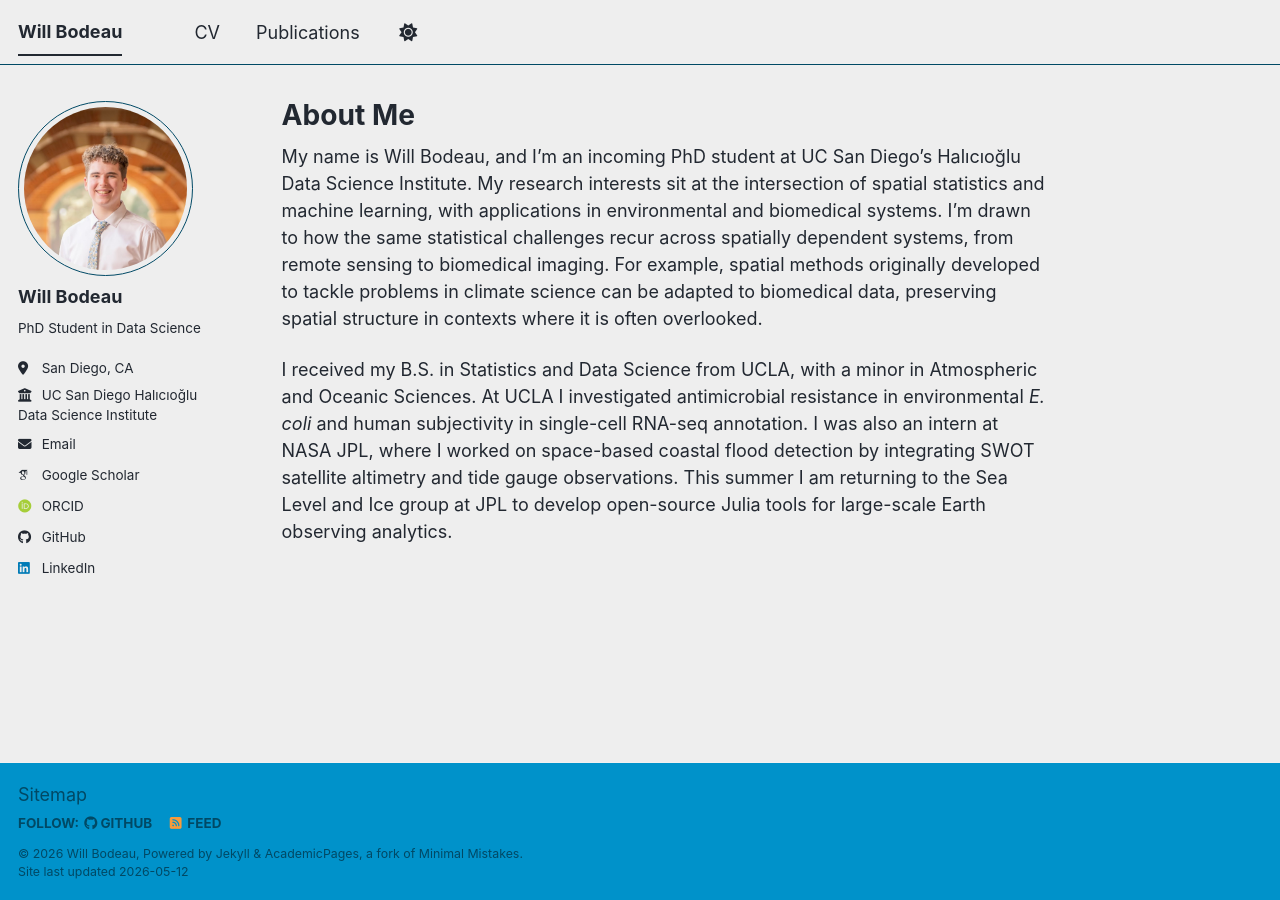
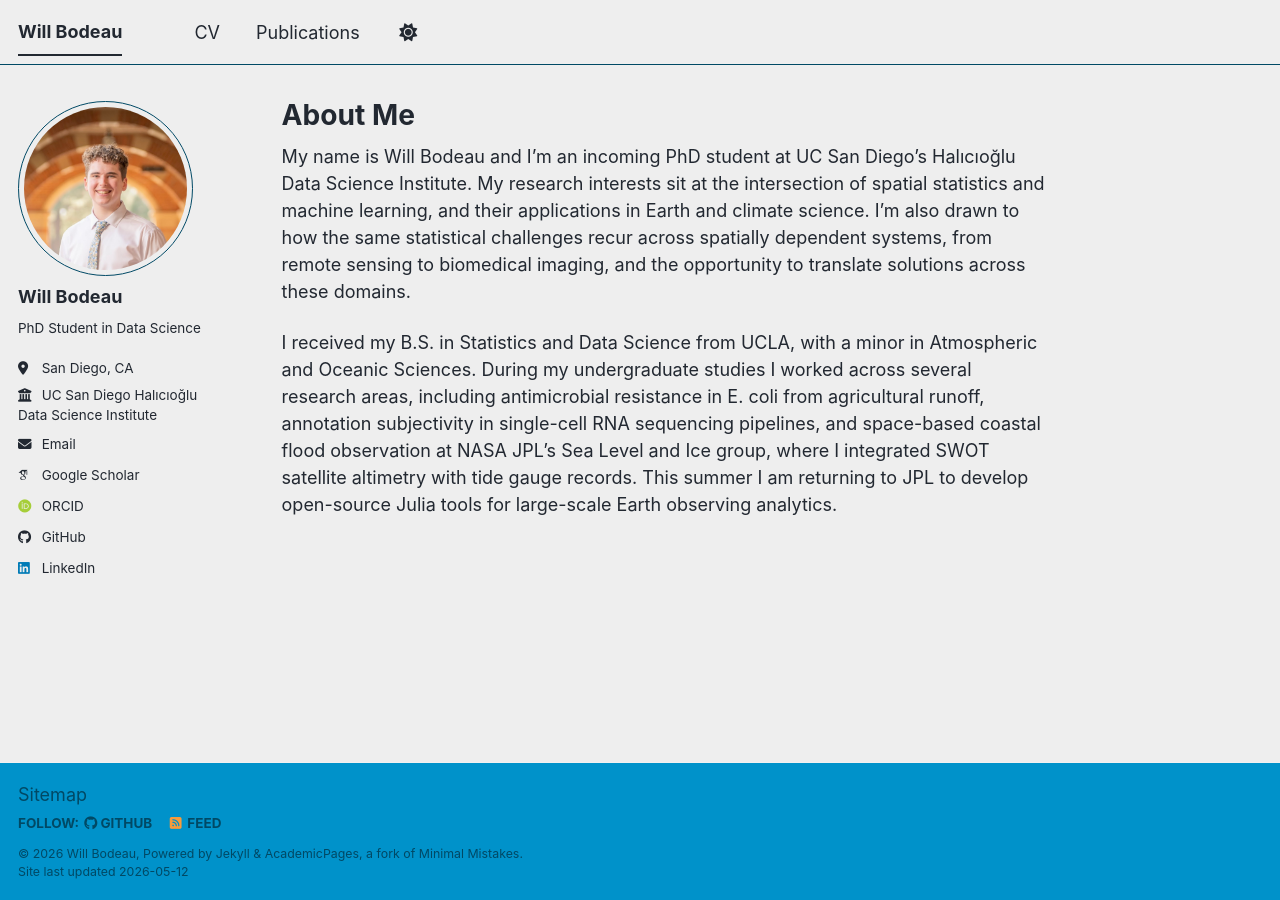
Before and after one commit to willbodeau/willbodeau.github.io, a Jekyll site: the page built from _pages/about.md, in a window 1280 px wide. Built offline with Jekyll 4.4.1, drawn with Linux system fonts in a browser that asks for light colours; some web fonts are replaced; a script bundle is joined from its source files by our own code; library files that are not in the unit come from our copies.

Commit message:
Revise about page

```diff
--- a/_pages/about.md
+++ b/_pages/about.md
@@ -7,6 +7,6 @@ redirect_from:
   - /about.html
 ---
 
-My name is Will Bodeau, and I'm an incoming PhD student at UC San Diego's Halıcıoğlu Data Science Institute. My research interests sit at the intersection of spatial statistics and machine learning, with  applications in environmental and biomedical systems. I'm drawn to how the same statistical challenges recur across spatially dependent systems, from remote sensing to biomedical imaging. For example, spatial methods originally developed to tackle problems in climate science can be adapted to biomedical data, preserving spatial structure in contexts where it is often overlooked.
+My name is Will Bodeau and I'm an incoming PhD student at UC San Diego's Halıcıoğlu Data Science Institute. My research interests sit at the intersection of spatial statistics and machine learning, and their applications in Earth and climate science. I’m also drawn to how the same statistical challenges recur across spatially dependent systems, from remote sensing to biomedical imaging, and the opportunity to translate solutions across these domains.
 
-I received my B.S. in Statistics and Data Science from UCLA, with a minor in Atmospheric and Oceanic Sciences. At UCLA I investigated antimicrobial resistance in environmental *E. coli* and human subjectivity in single-cell RNA-seq annotation. I was also an intern at NASA JPL, where I worked on space-based coastal flood detection by integrating SWOT satellite altimetry and tide gauge observations. This summer I am returning to the Sea Level and Ice group at JPL to develop open-source Julia tools for large-scale Earth observing analytics.
+I received my B.S. in Statistics and Data Science from UCLA, with a minor in Atmospheric and Oceanic Sciences. During my undergraduate studies I worked across several research areas, including antimicrobial resistance in E. coli from agricultural runoff, annotation subjectivity in single-cell RNA sequencing pipelines, and space-based coastal flood observation at NASA JPL's Sea Level and Ice group, where I integrated SWOT satellite altimetry with tide gauge records. This summer I am returning to JPL to develop open-source Julia tools for large-scale Earth observing analytics.
```
